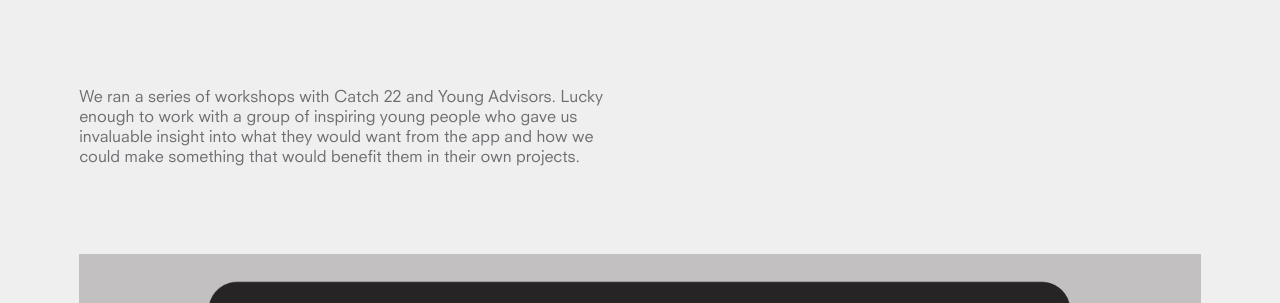
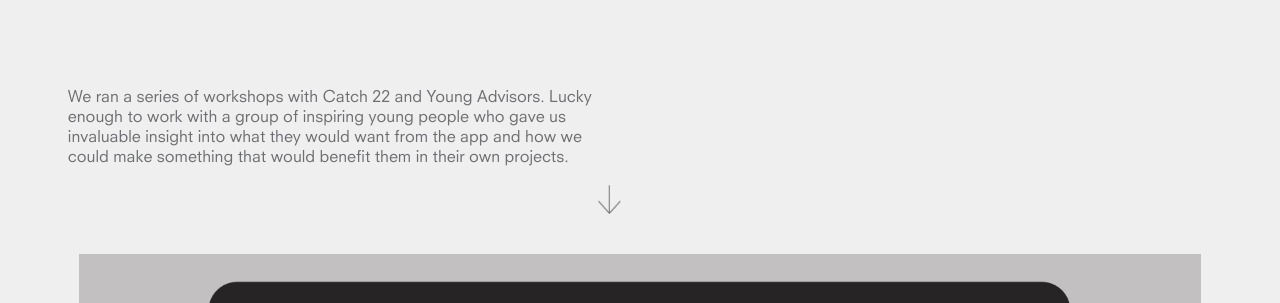
Before and after one commit to EMT/fieldwork-v2, a Jekyll site: the page built from project.html, in a window 1280 px wide. Shown: the part 1922-2225 px from the top of the page. Built offline with Jekyll 4.4.1, drawn with Linux system fonts in a browser that asks for light colours; nearby versions of some CDN libraries.

Commit message:
Adding configurable arrows

```diff
--- a/css/main.scss
+++ b/css/main.scss
@@ -10,7 +10,7 @@ body {
 }
 
 .wrapper {
-  max-width: 1400px;
+  max-width: 1300px;
   width: 90%;
   margin: 0 auto;
 }
@@ -148,6 +148,10 @@ p.caption-l, p.caption-r {
   float: right;
 }
 
+
+
+// Captions
+
 .caption-l {
     float: left;
 }
@@ -157,13 +161,38 @@ p.caption-l, p.caption-r {
   @include border-box;
   padding: 3em 0.5em;
   margin: 2em 0;
+  position: relative;
 }
 
-.arrow {
+.arrow-up:after, .arrow-down:after {
   background-image: url("../images/arrow.png");
   background-repeat: no-repeat;
+  background-size: 23px 58px;
+  content: '';
+  display: block;
+  width: 25px;
+  height: 29px;
+  position: absolute;
+}
+
+.arrow-up:after {
+  top: 0;
   background-position: 1% 1%;
 }
+
+.arrow-down:after {
+  bottom: 0;
+  background-position: 1% 100%;
+}
+
+.left, .left:after {
+  left: 1%;
+}
+
+.right, .right:after {
+  right: 1%;
+}
+
 
 .caption-l:after {
   content: '';
--- a/project.html
+++ b/project.html
@@ -44,7 +44,7 @@ layout: default
 		</div>
 	</div>
 
-	<p class="caption-l">
+	<p class="caption-l arrow-down right">
 		We ran a series of workshops with Catch 22 and Young Advisors. Lucky enough to work with a group of inspiring young people who gave us invaluable insight into what they would want from the app and how we could make something that would benefit them in their own projects.
 	</p>
 
@@ -69,7 +69,7 @@ layout: default
 		</div>
 	</div>
 
-	<p class="caption-r arrow">
+	<p class="caption-r arrow-up left">
 		We ran a series of workshops with Catch 22 and Young Advisors. Lucky enough to work with a group of inspiring young people who gave us invaluable insight into what they would want from the app and how we could make something that would benefit them in their own projects.
 	</p>
 
```
Also changed, not shown: images/arrow.png.
